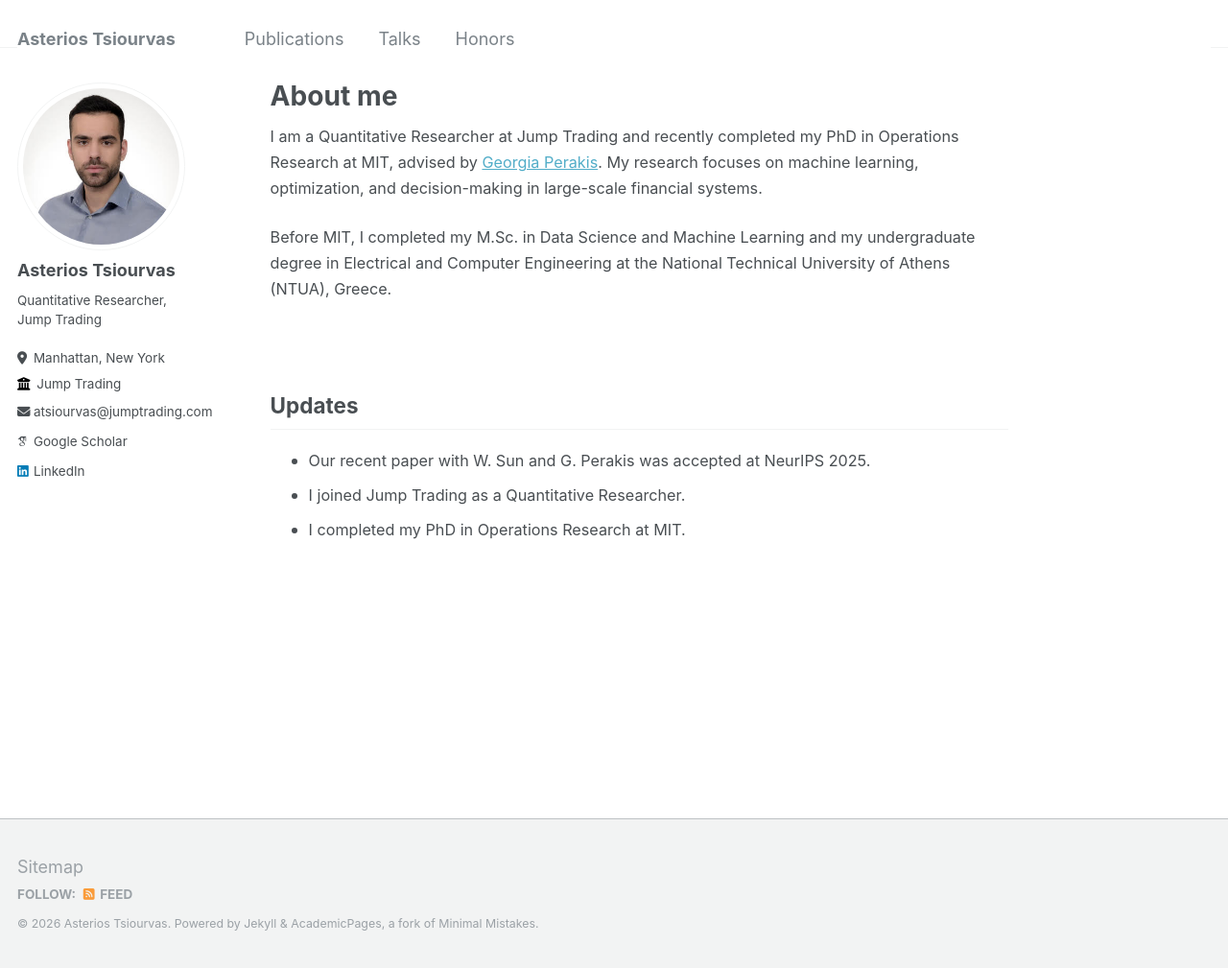
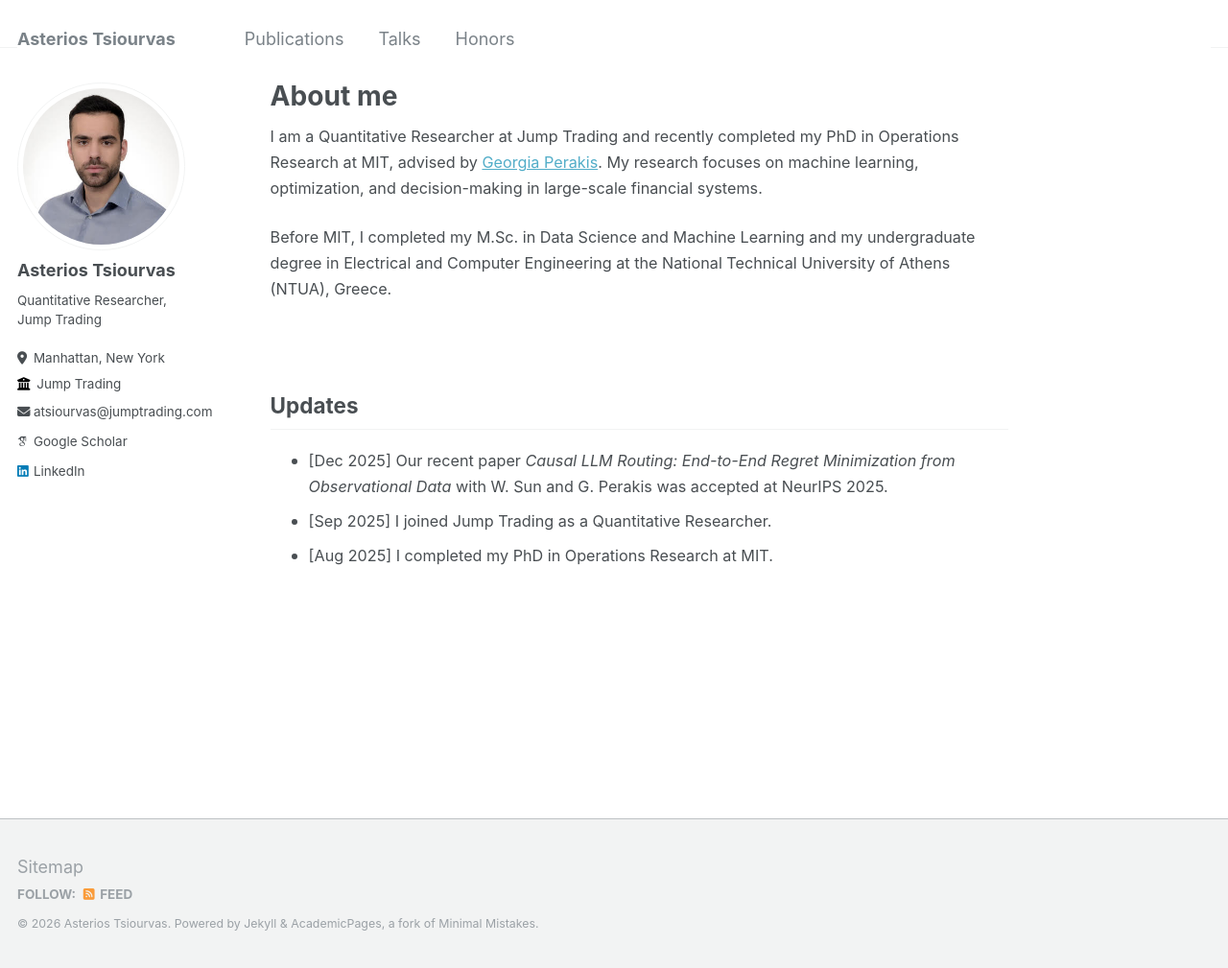
Before and after one commit to asterios-tsiourvas/asterios-tsiourvas.github.io, a Jekyll site: the page built from _pages/about.md, in a window 1280 px wide and 1009 px high. Shown: the whole window at 96% size. Built offline with Jekyll 4.4.1, drawn with Linux system fonts in a browser that asks for light colours; some web fonts are replaced.

```diff
--- a/_pages/about.md
+++ b/_pages/about.md
@@ -19,6 +19,6 @@ Before MIT, I completed my M.Sc. in Data Science and Machine Learning and my und
 
 ## Updates
 
-* <span style="font-size: 0.9em;">Our recent paper with W. Sun and G. Perakis was accepted at NeurIPS 2025.</span>
-* <span style="font-size: 0.9em;">I joined Jump Trading as a Quantitative Researcher.</span>
-* <span style="font-size: 0.9em;">I completed my PhD in Operations Research at MIT.</span>
+* <span style="font-size: 0.9em;">[Dec 2025] Our recent paper *Causal LLM Routing: End-to-End Regret Minimization from Observational Data* with W. Sun and G. Perakis was accepted at NeurIPS 2025.</span>
+* <span style="font-size: 0.9em;">[Sep 2025] I joined Jump Trading as a Quantitative Researcher.</span>
+* <span style="font-size: 0.9em;">[Aug 2025] I completed my PhD in Operations Research at MIT.</span>
```
Also changed, not shown: _pages/publications.md (+3 -1 lines).
